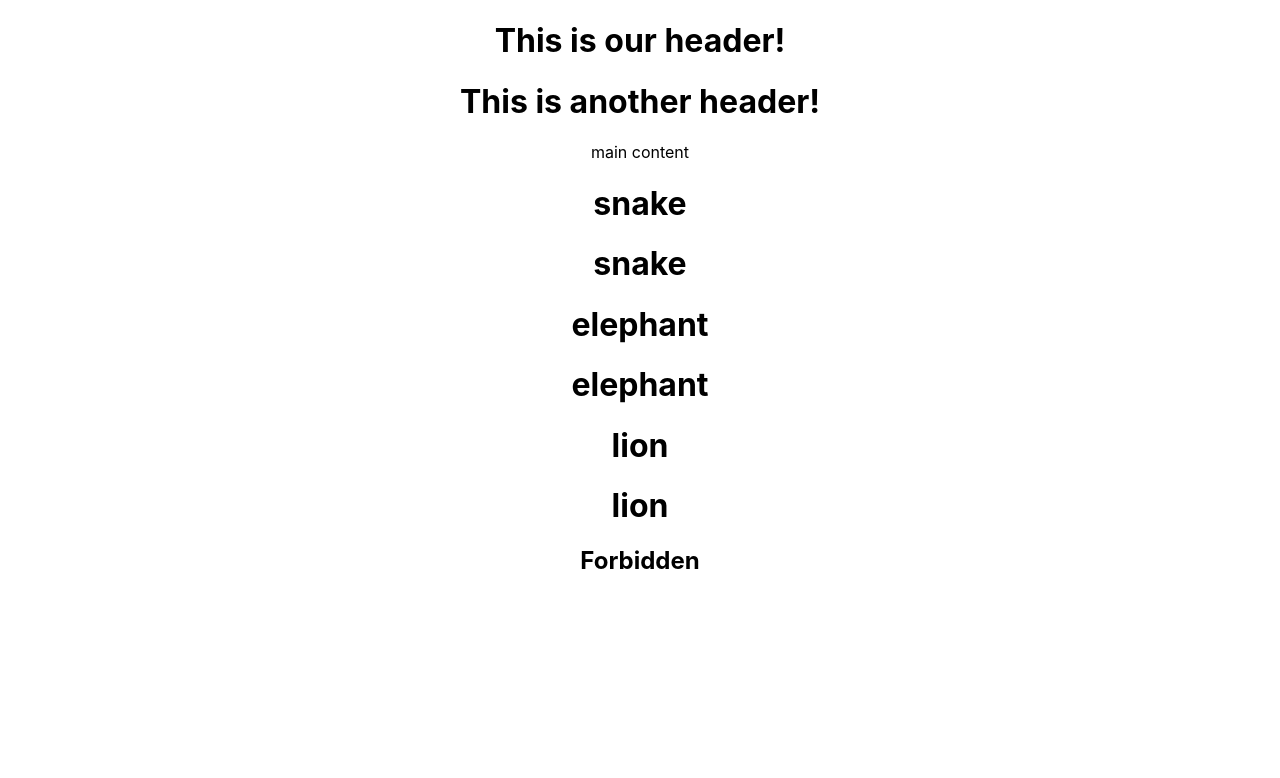
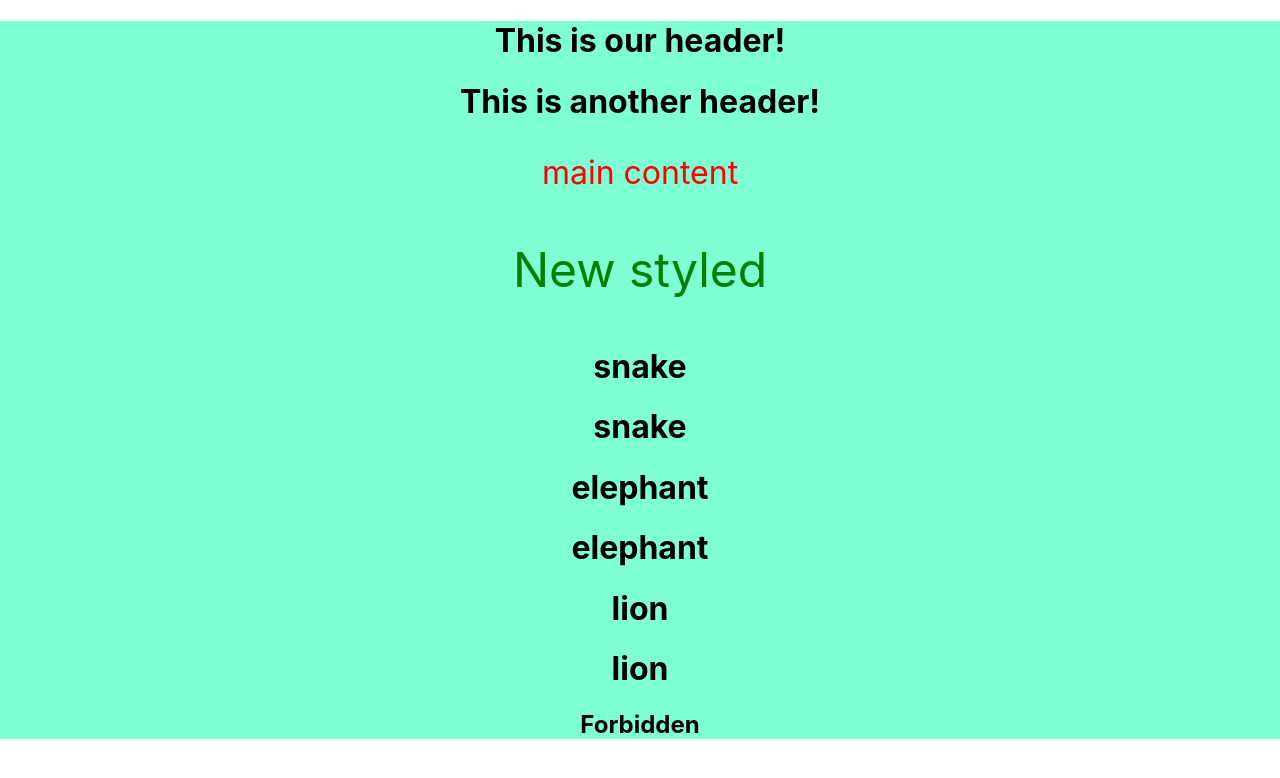
Before and after one commit to roksprogar/django-rest-framework-api-react-web-react-native-app-movie-rater, a React (Create React App) app in the folder first-app/: page / in a window 1280 px wide. Shown: the top 778 px of the page. Built offline with nearby package versions, Linux system fonts and the light colour scheme.

Commit message:
add styled-components

```diff
--- a/first-app/package.json
+++ b/first-app/package.json
@@ -10,6 +10,7 @@
     "react-dom": "^18.2.0",
     "react-router-dom": "^6.20.0",
     "react-scripts": "5.0.1",
+    "styled-components": "^6.1.1",
     "web-vitals": "^2.1.4"
   },
   "scripts": {
--- a/first-app/src/App.css
+++ b/first-app/src/App.css
@@ -1,38 +1,4 @@
 .App {
   text-align: center;
+  background-color: aquamarine;
 }
-
-.App-logo {
-  height: 40vmin;
-  pointer-events: none;
-}
-
-@media (prefers-reduced-motion: no-preference) {
-  .App-logo {
-    animation: App-logo-spin infinite 20s linear;
-  }
-}
-
-.App-header {
-  background-color: #282c34;
-  min-height: 100vh;
-  display: flex;
-  flex-direction: column;
-  align-items: center;
-  justify-content: center;
-  font-size: calc(10px + 2vmin);
-  color: white;
-}
-
-.App-link {
-  color: #61dafb;
-}
-
-@keyframes App-logo-spin {
-  from {
-    transform: rotate(0deg);
-  }
-  to {
-    transform: rotate(360deg);
-  }
-}
--- a/first-app/src/App.js
+++ b/first-app/src/App.js
@@ -1,6 +1,7 @@
 import './App.css';
 import Footer from './components/footer';
 import Header from './components/header';
+import styled from 'styled-components';
 
 function createAlert(){
   alert('Hello! You clicked me!');
@@ -14,12 +15,23 @@ function ShowMessage(props){
   }
 }
 
+const pStyle = {
+  fontSize: '2em',
+  color: 'red'
+}
+
+const Paragraph = styled.p`
+  font-size: 3em;
+  color: green;
+`
+
 function App() {
   return (
     <div className="App">
       <Header info="This is our header!" />
       <Header info="This is another header!" />
-      <p>main content</p>
+      <p style={pStyle}>main content</p>
+      <Paragraph>New styled</Paragraph>
       <Footer createAlert={createAlert} trademark="page by Rok"/>
       <ShowMessage toShow={false} />
     </div>
```
Also changed, not shown: 1 other file (tests, documents, lock files or other folders).
